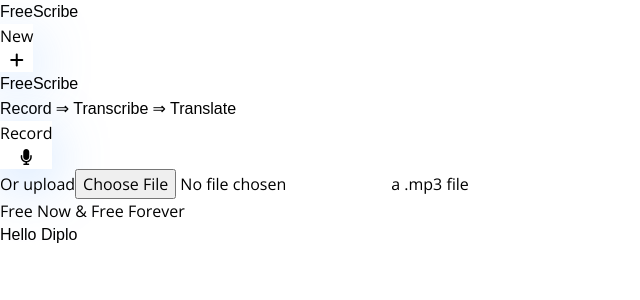
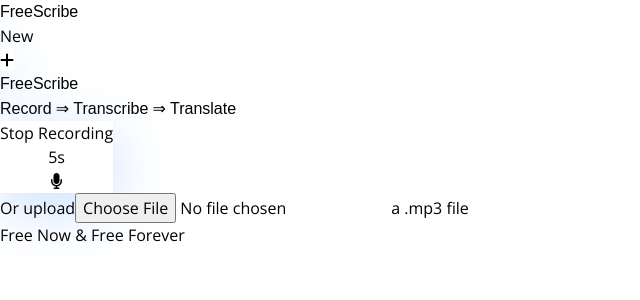
Before and after one commit to DineshDhanoki/FreeScribe, a React (Vite) app: page / in a window 1280 px wide. Shown: the top 300 px of the page, without its empty margins (0-640 px from the left). Built offline with nearby package versions, Linux system fonts and the light colour scheme.

Commit message:
Add files via upload

```diff
--- a/src/App.jsx
+++ b/src/App.jsx
@@ -1,11 +1,19 @@
-import { useState } from 'react'
+import { useState, useEffect, useRef } from 'react'
 import HomePage from './components/HomePage'
 import Header from './components/Header'
 import FileDisplay from './components/FileDisplay'
+import Information from './components/Information'
+import Transcribing from './components/Transcribing'
 
 function App() {
   const [file, setFile] = useState(null)
   const [audioStream, setAudioStream] = useState(null)
+  const [output, setOutput] = useState(null)
+  const [downloading, setDownloading] = useState(false)
+  const [loading, setLoading] = useState(false)
+  const[finished, setFinished] = useState(false)
+
+
 
   const isAudioAvailable = file || audioStream
 
@@ -14,15 +22,49 @@
     setAudioStream(null)
   }
 
+  const worker = useRef(null)
+
+  useEffect(() => {
+    if (!worker.current) {
+      worker.current = new Worker (new URL('./utils/whisper.worker.js', import.meta.url), {type: 'module'})
+    }
+
+    const onMessageReceived = async (e) => {
+      switch (e.data.type) {
+        case 'DOWNLOADING':
+          setDownloading(true)
+          console.log('DOWNLOADING')
+          break;
+          case 'LOADING':
+          setDownloading(true)
+          console.log('DOWNLOADING')
+          break;
+          case 'RESULT':
+          setDownloading(true)
+          console.log('DOWNLOADING')
+          break;
+          case 'INFERENCE_DONE':
+          setDownloading(true)
+          console.log('DOWNLOADING')
+          break;
+      }
+    }
+  }, [])
+
   return (
     <div className='flex flex-col max-w-[1000px] mx-auto w-full'>
       <section className='min-h-screen flex flex-col'>
         <Header />
-        {isAudioAvailable ? (
+        {output ? (
+          <Information />
+        ) : loading ? (
+          <Transcribing />
+        ) : isAudioAvailable ? (
           <FileDisplay handleAudioReset={handleAudioReset} file={file} audioStream={audioStream}/>
-        ) : (<HomePage setFile={setFile} setAudioStream={setAudioStream}/>)}
+        ) : (
+          <HomePage setFile={setFile} setAudioStream={setAudioStream}/>
+        )}
       </section>
-    <h1 className='text-red-500'>Hello Diplo</h1>
     <footer></footer>
     </div>
   )
--- a/src/components/FileDisplay.jsx
+++ b/src/components/FileDisplay.jsx
@@ -5,11 +5,11 @@
 
   return (
 
-    <main className='flex-1 bg-yellow-200 p-4 flex flex-col gap-3 text-center sm:gap-4 justify-center pb-20 w-full max-w-prose mx-auto'>
+    <main className='flex-1 p-4 flex flex-col gap-3 text-center sm:gap-4 justify-center pb-20 w-72 max-w-full mx-auto'>
         <h1 className='font-semibold text-4xl sm:text-5xl md:text-6xl'>Your <span className='text-blue-400 bold'>File</span></h1>
         <div className='mx-auto flex flex-coltext-left my-4'>
             <h3 className='font-semibold'>Name:</h3>
-            <p> {file.name} </p>
+            <p> {file ? file?.name: 'Custom Audio'} </p>
         </div>
         <div className='flex items-center justify-between gap-4'>
             <button onClick={handleAudioReset} className='text-slate-400 hover:text-red-600 duration-200'>Reset</button>
--- a/src/components/Header.jsx
+++ b/src/components/Header.jsx
@@ -3,11 +3,11 @@
 export default function Header() {
   return (
     <header className='flex items-center justify-between gap-4 p-4'>
-    <h1 className='font-medium'>Free<span className='text-blue-400 bold'>Scribe</span></h1>
-    <button className='flex items-center gap-2 specialBtn px-3 py-2 rounded-lg text-blue-600'>
+    <a href="/"><h1 className='font-medium'>Free<span className='text-blue-400 bold'>Scribe</span></h1></a>
+    <a href="/" className='flex items-center gap-2 specialBtn px-3 py-2 rounded-lg text-blue-600'>
       <p>New</p>
       <i className="fa-solid fa-plus"></i>
-    </button>
+    </a>
     </header>
   )
 }
--- a/src/components/HomePage.jsx
+++ b/src/components/HomePage.jsx
@@ -11,11 +11,11 @@
 
     const mimeType = 'audio/webm'
 
-    async function startRecording(params) {
+    async function startRecording() {
         let tempStream
         console.log('Start Recording')
         try {
-            const streamData = navigator.mediaDevices.getUserMedia({
+            const streamData = await navigator.mediaDevices.getUserMedia({
                 audio: true,
                 video: false
             })
@@ -24,7 +24,7 @@
             console.log(error.message)
             return
         }
-        setRecordingStatus('Recording')
+        setRecordingStatus('recording')
 
 
     // create new media recorder instance using the stream
@@ -42,32 +42,44 @@
     setAudioChunks(localAudioChunks)
     }
 
-    async function stopRecording(params) {
+    async function stopRecording() {
         setRecordingStatus('inactive')
         console.log('Stop Recording')
 
         mediaRecorder.current.stop()
-        mediaRecorder.current.stop = () => {
+        mediaRecorder.current.onstop = () => {
             const audioBlob = new Blob(audioChunks, {type: mimeType})
             setAudioStream(audioBlob)
             setAudioChunks([])
+            setDuration(0)
         }
     }
 
     useEffect(() => {
+        if (recordingStatus === 'inactive') {return}
 
+        const interval = setInterval(() => {
+            setDuration(curr => curr + 1)
+        }, 1000)
+
+        return () => clearInterval(interval)
     })
 
 
   return (
-    <main className='flex-1 bg-yellow-200 p-4 flex flex-col gap-3 text-center sm:gap-4 md:gap-5 justify-center pd-20'>
+    <main className='flex-1 bg-yellow-200 p-4 flex flex-col gap-3 text-center sm:gap-4 justify-center pd-20'>
         <h1 className='font-semibold text-5xl sm:text-6xl md:text-7xl'>Free<span className='text-blue-400 bold'>Scribe</span></h1>
         <h3 className='font-medium md:text-lg'>Record
         <span className='text-blue-400'> &rArr; </span>Transcribe
         <span className='text-blue-400'> &rArr; </span>Translate</h3>
-        <button className='flex specialBtn px-4 py-2 rounded-xl items-center text-base justify-between gap-4 mx-auto w-72 max-w-full my-4'>
-            <p className='text-blue-400'>Record</p>
-            <i className="fa-solid fa-microphone"></i>
+        <button onClick={recordingStatus === 'recording' ? stopRecording : startRecording} className='flex specialBtn px-4 py-2 rounded-xl items-center text-base justify-between gap-4 mx-auto w-72 max-w-full my-4'>
+            <p className='text-blue-400'>{recordingStatus === 'inactive' ? 'Record' : `Stop Recording`}</p>
+            <div className='flex items-center gap-2'>
+            {duration && (
+                <p className='sm'>{duration}s</p>
+            )}
+            <i className={"fa-solid duration-200 fa-microphone" + (recordingStatus === 'recording' ? 'text-rose-400' : "")}></i>
+            </div>
         </button>
         <p className='text-base'>Or <label className='text-blue-600 cursor-pointer hover:text-red-600 duration-200'>upload
         <input onChange={(e) => {
--- /dev/null
+++ b/src/components/Information.jsx
@@ -0,0 +1,23 @@
+import React, {useState} from 'react'
+import Transcription from './Transcription'
+import Translation from './Translation'
+
+export default function Information(props) {
+    const [tab, setTab] = useState('transcription')
+    // const [translation, setTranslation] = useState('translation')
+
+  return (
+    <main className='flex-1 p-4 flex flex-col gap-3 text-center sm:gap-4 justify-center pb-20 max-w-prose w-full mx-auto'>
+        <h1 className='font-semibold text-4xl sm:text-5xl md:text-6xl whitespace-nowrap'>Your <span className='text-blue-400 bold'>Transcription</span></h1>
+        <div className='grid grid-cols-2 mx-auto bg-white border-2 border-solid border-blue-400 shadow rounded-full overflow-hidden items-center'>
+        <button onClick={() => setTab('transcription')} className={'px-4 rounded duration-200 py-1 ' + (tab === 'transcription' ? ' bg-blue-300 text-white' : ' text-blue-400 hover:text-blue-600')}>Transcription</button>
+        <button onClick={() => setTab('translation')} className={'px-4 rounded duration-200 py-1  ' + (tab === 'translation' ? ' bg-blue-300 text-white' : ' text-blue-400 hover:text-blue-600')}>Translation</button>
+        </div>
+        </main>
+  )
+  {tab === 'transcription' ? (
+    <Transcription />
+  ) : (
+    <Translation />
+  )}
+}
--- /dev/null
+++ b/src/components/Transcribing.jsx
@@ -0,0 +1,20 @@
+import React from 'react'
+
+export default function Transcribing(props) {
+    const {downloading} = props
+  return (
+    <div className='flex items-center flex-1 flex-col justify-center gap-10 md:gap-14 text-center pb-24 p-4'>
+        <div className='flex flex-col gap-2 sm:gap-4'>
+      <h1 className='font-semibold text-4xl sm:text-5xl md:text-6xl'><span className='text-blue-400 bold'>Transcribing</span></h1>
+      <p>{!downloading ? 'warming up cylinders' : 'core cylinders engaged'}</p>
+    </div>
+    <div className='flex flex-col gap-2 sm:gap-4 max-w-[400px] mx-auto w-full'>
+        {[0,1,2].map(val => {
+            return (
+                <div key={val} className={'rounded-full h-2 sm:h-3 bg-slate-400 loading' + `loading${val}`}></div>
+            )
+        })}
+    </div>
+    </div>
+  )
+}
--- /dev/null
+++ b/src/components/Translation.jsx
@@ -0,0 +1,9 @@
+import React from 'react'
+
+export default function Translation() {
+  return (
+    <div>
+      Translation
+    </div>
+  )
+}
--- a/src/index.css
+++ b/src/index.css
@@ -3,11 +3,18 @@
 @tailwind utilities;
 
 * {
-  font-family: "Open sans", sans-serif;
+  font-family: 'Open Sans', sans-serif;
 }
 
-h1, h2, h3, .bold {
-  font-family: "Poppins", sans-serif;
+h1,
+h2,
+h3,
+.bold {
+  font-family: 'Poppins', sans-serif;
+}
+
+.blueShadow {
+  box-shadow: 3px 3px 0 0 #93c5fd;
 }
 
 .specialBtn {
@@ -19,3 +26,30 @@
 .specialBtn:hover {
   opacity: 0.8;
 }
+
+.loading {
+  animation: width 5s linear infinite;
+  margin-right: auto;
+}
+
+.loading1 {
+  animation-delay: -4s;
+}
+
+.loading2 {
+  animation-delay: -2s;
+}
+
+@keyframes width {
+  0%{width: 100%;}
+  10%{width: 73%;}
+  20%{width: 35%;}
+  30%{width: 37%;}
+  40%{width: 48%;}
+  50%{width: 65%;}
+  60%{width: 46%;}
+  70%{width: 38%;}
+  80%{width: 66%;}
+  90%{width: 76%;}
+  100%{width: 100%;}
+}
```
Also changed, not shown: src/components/Transcription.jsx (added), src/utils/whisper.worker.js (added).
